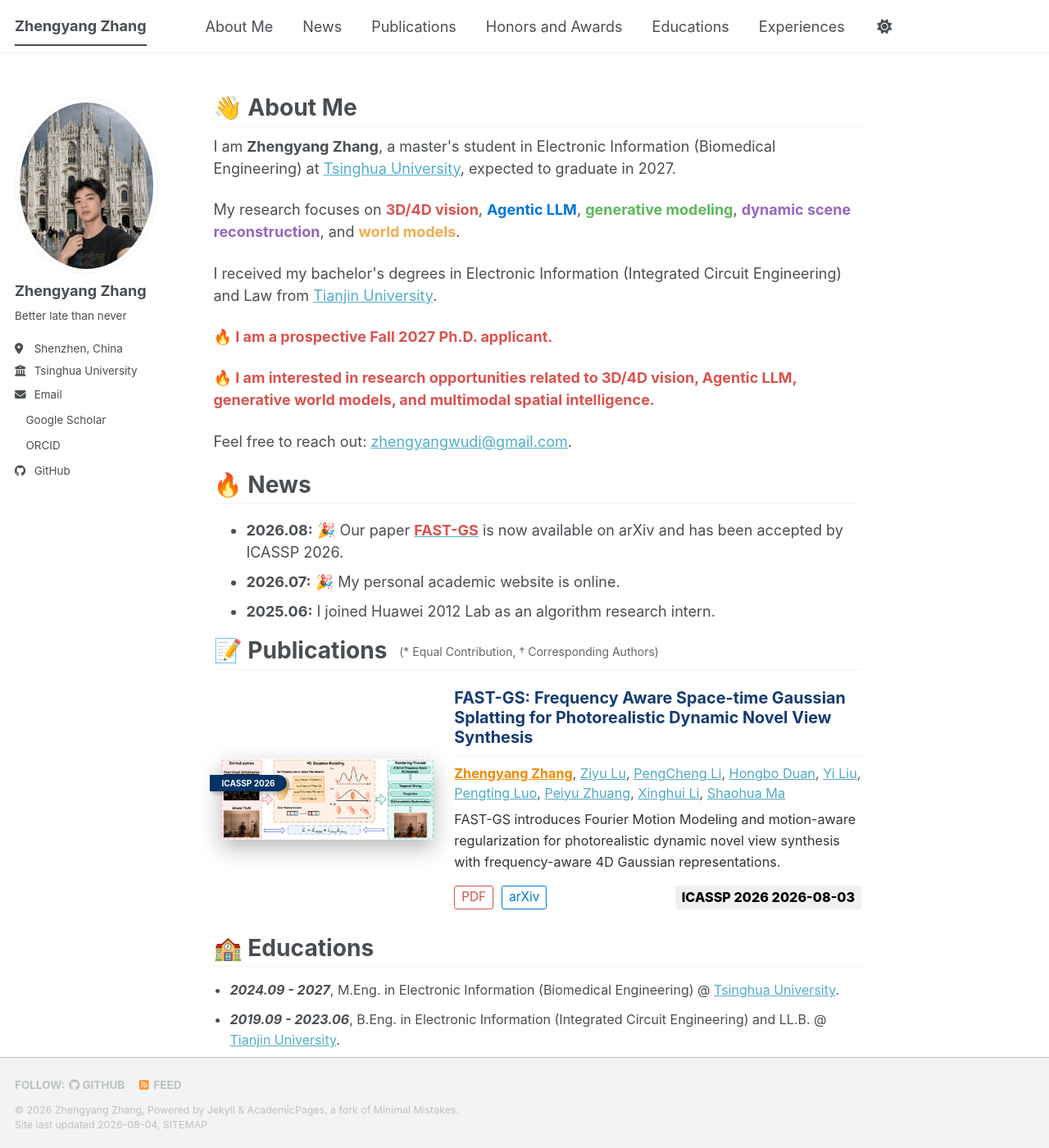
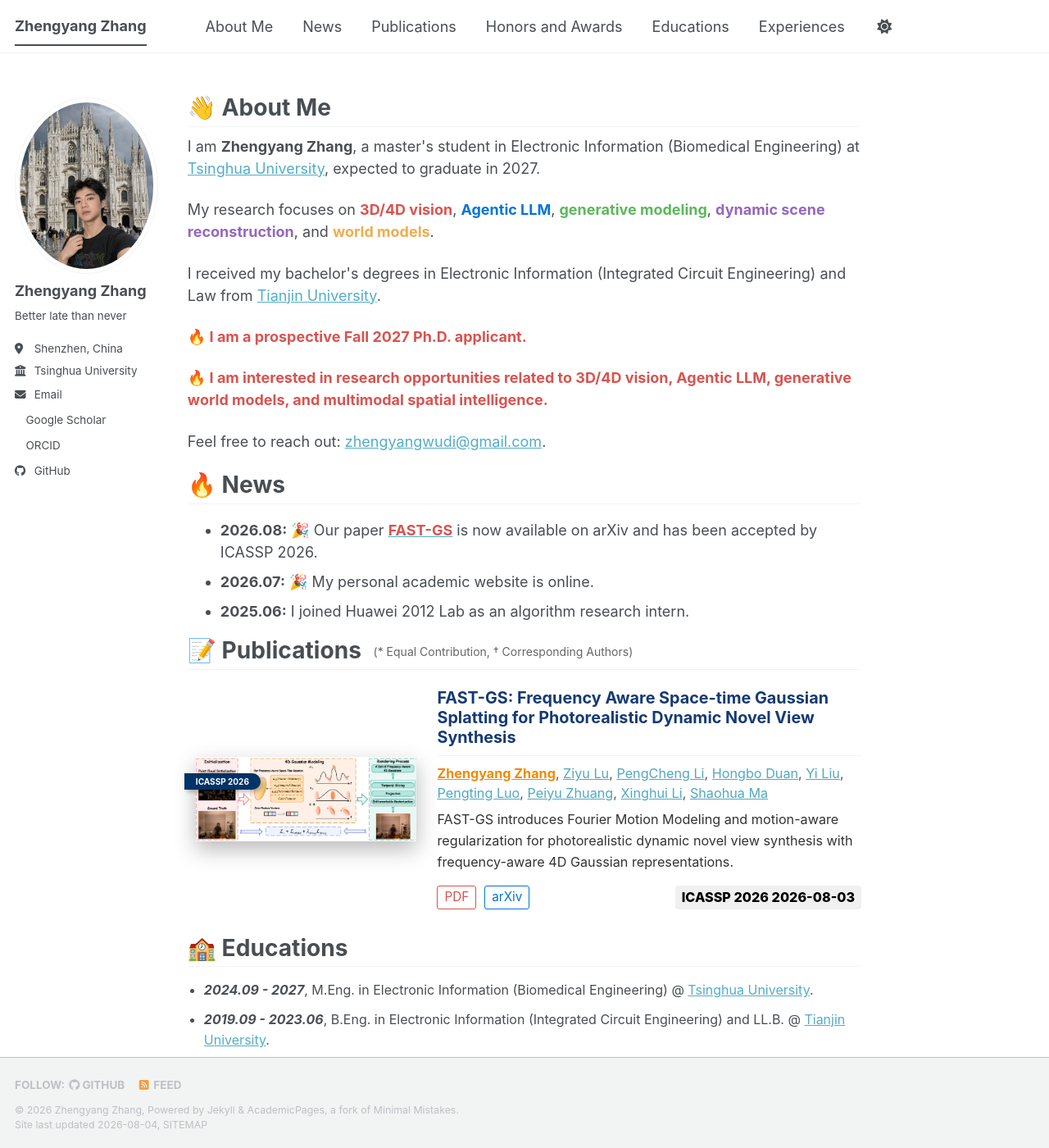
Before and after one commit to ZhengyangZhang1107/zhengyangzhang1107.github.io, a Jekyll site: the page built from _pages/about.md, in a window 1280 px wide and 1400 px high. Shown: the whole window at 82% size. Built offline with Jekyll 4.4.1, drawn with Linux system fonts in a browser that asks for light colours; a style sheet for code colours, icons or effects is not loaded.

Commit message:
Adjust prefix in page layout for large screens

```diff
--- a/_sass/layout/_page.scss
+++ b/_sass/layout/_page.scss
@@ -19,7 +19,7 @@
 .page {
   @include breakpoint($large) {
     @include span(10 of 12 last);
-    @include prefix(0.3 of 12);
+    @include prefix(0 of 12);
     @include suffix(2 of 12);
   }
 
```
